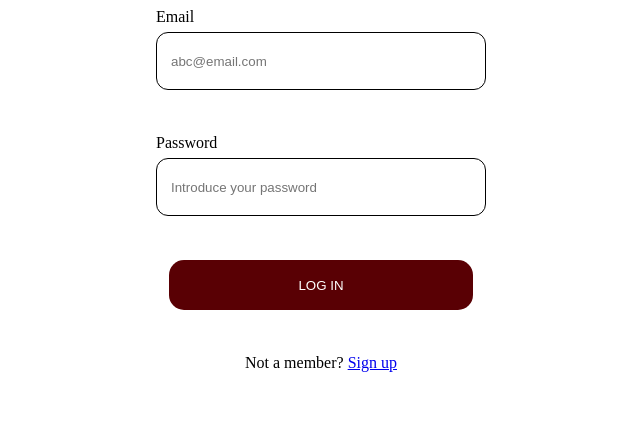
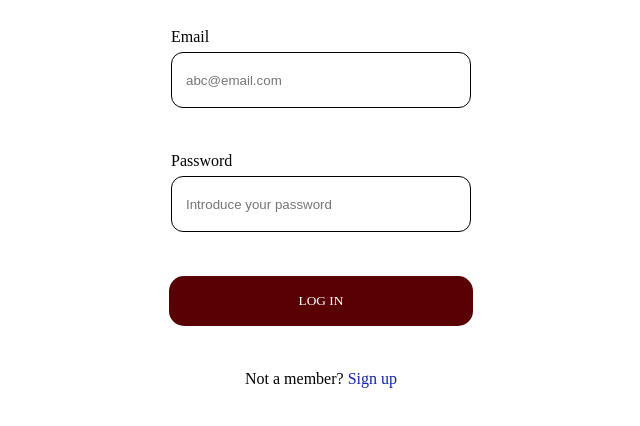
Before and after one commit to isdi-coders-2023/Raul-Mullor-Final-Project-front-202301-bcn, a React (Create React App) app: page / in a window 1280 px wide. Shown: the top 426 px of the page, without its empty margins (319-959 px from the left). Built offline with nearby package versions, Linux system fonts and the light colour scheme; no server answers.

Commit message:
create global styles and resets

```diff
--- a/src/App.tsx
+++ b/src/App.tsx
@@ -1,11 +1,7 @@
 import LoginForm from "./components/LoginForm/LoginForm";
 
 function App() {
-  return (
-    <div className="App">
-      <LoginForm />
-    </div>
-  );
+  return <LoginForm />;
 }
 
 export default App;
--- a/src/components/Button/ButtonStyled.tsx
+++ b/src/components/Button/ButtonStyled.tsx
@@ -1,10 +1,10 @@
 import styled from "styled-components";
 
 const ButtonStyled = styled.button`
-  background-color: #590004;
+  background-color: var(--main-color-button);
   height: 50px;
   width: 304px;
-  color: #fff;
+  color: var(--main-color-text);
   font-weight: 400;
   border: none;
   border-radius: 15px;
--- a/src/hooks/useUser/useUser.ts
+++ b/src/hooks/useUser/useUser.ts
@@ -2,7 +2,7 @@ import { useAppDispatch } from "../../store/hooks";
 import decodeToken from "jwt-decode";
 import { User } from "../../types/types";
 import { CustomTokenPayload, LoginResponse, UserCredentials } from "./types";
-import { loginUserActionCreator } from "../../store/feature/usersSlice/usersSlice";
+import { loginUserActionCreator } from "../../store/feature/users/usersSlice/usersSlice";
 
 interface UseUserStructure {
   loginUser: (userCredentials: UserCredentials) => Promise<void>;
--- a/src/hooks/useUser/useUserTest.tsx
+++ b/src/hooks/useUser/useUserTest.tsx
@@ -1,11 +1,11 @@
 import { renderHook } from "@testing-library/react";
-import { loginUserActionCreator } from "../../store/feature/usersSlice/usersSlice";
 import { store } from "../../store/store";
 import { User } from "../../types/types";
 import { UserCredentials, CustomTokenPayload } from "./types";
 import useUser from "./useUser";
 import Wrapper from "../../mocks/Wrapper";
 import decodeToken from "jwt-decode";
+import { loginUserActionCreator } from "../../store/feature/users/usersSlice/usersSlice";
 
 jest.mock("jwt-decode", () => jest.fn());
 
--- a/src/index.tsx
+++ b/src/index.tsx
@@ -4,6 +4,7 @@ import { Provider } from "react-redux";
 import { store } from "./store/store";
 import App from "./App";
 import reportWebVitals from "./reportWebVitals";
+import GlobalStyles from "./styles/GlobalStyles";
 
 const container = document.getElementById("root")!;
 const root = createRoot(container);
@@ -11,6 +12,7 @@ const root = createRoot(container);
 root.render(
   <React.StrictMode>
     <Provider store={store}>
+      <GlobalStyles />
       <App />
     </Provider>
   </React.StrictMode>
--- a/src/store/feature/usersSlice/usersSlice.tsx
+++ b/src/store/feature/users/usersSlice/usersSlice.tsx
@@ -1,5 +1,5 @@
 import { createSlice, PayloadAction } from "@reduxjs/toolkit";
-import { User, UserState } from "../../../types/types";
+import { UserState, User } from "../../../../types/types";
 
 const initialState: UserState = {
   email: "",
--- a/src/store/store.ts
+++ b/src/store/store.ts
@@ -5,7 +5,7 @@ import {
   PreloadedState,
   combineReducers,
 } from "@reduxjs/toolkit";
-import { userReducer } from "./feature/usersSlice/usersSlice";
+import { userReducer } from "./feature/users/usersSlice/usersSlice";
 
 const rootReducer = combineReducers({ user: userReducer });
 
--- /dev/null
+++ b/src/styles/GlobalStyles.tsx
@@ -0,0 +1,44 @@
+import { createGlobalStyle } from "styled-components";
+
+const GlobalStyles = createGlobalStyle`
+*, ::after, ::before {
+  box-sizing: border-box;
+}
+body {
+  padding: 20px;
+  background-color: #fff;
+  font-family: var(--main-font);
+  min-height: 100vh;
+}
+h1,h2{
+  padding: 0;
+  margin: 0;
+}
+ol, ul, li {
+  list-style: none;
+  margin: 0;
+  padding: 0;
+  text-decoration: none;
+}
+button{
+  background-color: transparent;
+  border: none;
+  cursor: pointer;
+  font-family: inherit;
+}
+:root {
+  --main-color-button: #590004;
+  --main-color-text: #fff;
+  --secondary-color-button: #1C2938
+  --secondary-color-text: #000;
+  --third-color-text: #0D23AF;
+  --main-font: "Spectral SC";
+  --secondary-font: "Spectral";
+}
+a, :visited, :active{
+text-decoration: none;
+color: var(--third-color-text)
+}
+`;
+
+export default GlobalStyles;
--- a/tsconfig.json
+++ b/tsconfig.json
@@ -16,5 +16,5 @@
     "noEmit": true,
     "jsx": "react-jsx"
   },
-  "include": ["src"]
+  "include": ["src", "users/usersSlice"]
 }
```
Also changed, not shown: 1 other file (tests, documents, lock files or other folders).
